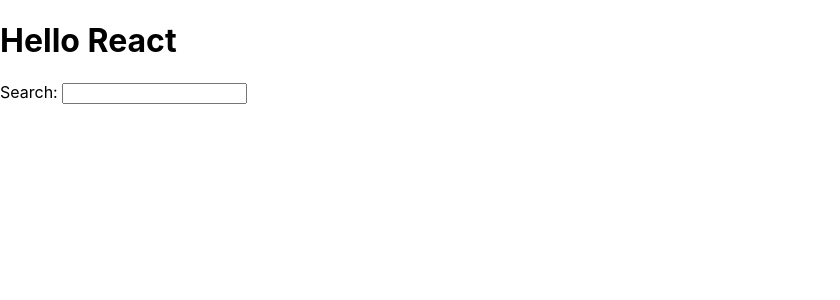
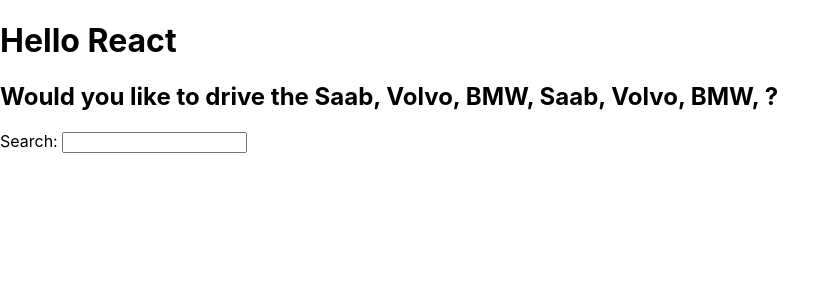
Before and after one commit to brian23662/ReactApp, a React (Create React App) app: page / in a window 1280 px wide. Shown: the top 300 px of the page, without its empty margins (0-840 px from the left). Built offline with nearby package versions, Linux system fonts and the light colour scheme.

Commit message:
Executing array

```diff
--- a/src/App.js
+++ b/src/App.js
@@ -1,7 +1,15 @@
 import * as React from 'react';
-
+var cars = ["Saab", "Volvo", "BMW"]
+var text = "";
 function getTitle(title) {
   return title;
+}
+
+function getCar() {
+  for (let i = 0; i < cars.length; i++) {
+    text += cars[i] + ", ";
+  }
+  return text;
 }
 
 function App() {
@@ -9,8 +17,12 @@
     <div>
       <h1>
         Hello {getTitle('React')}
+
       </h1>
 
+      <h2>
+        Would you like to drive the {getCar()} ?
+      </h2>
       <label htmlFor="search">Search: </label>
       <input id="search" type="text" />
     </div>
```
